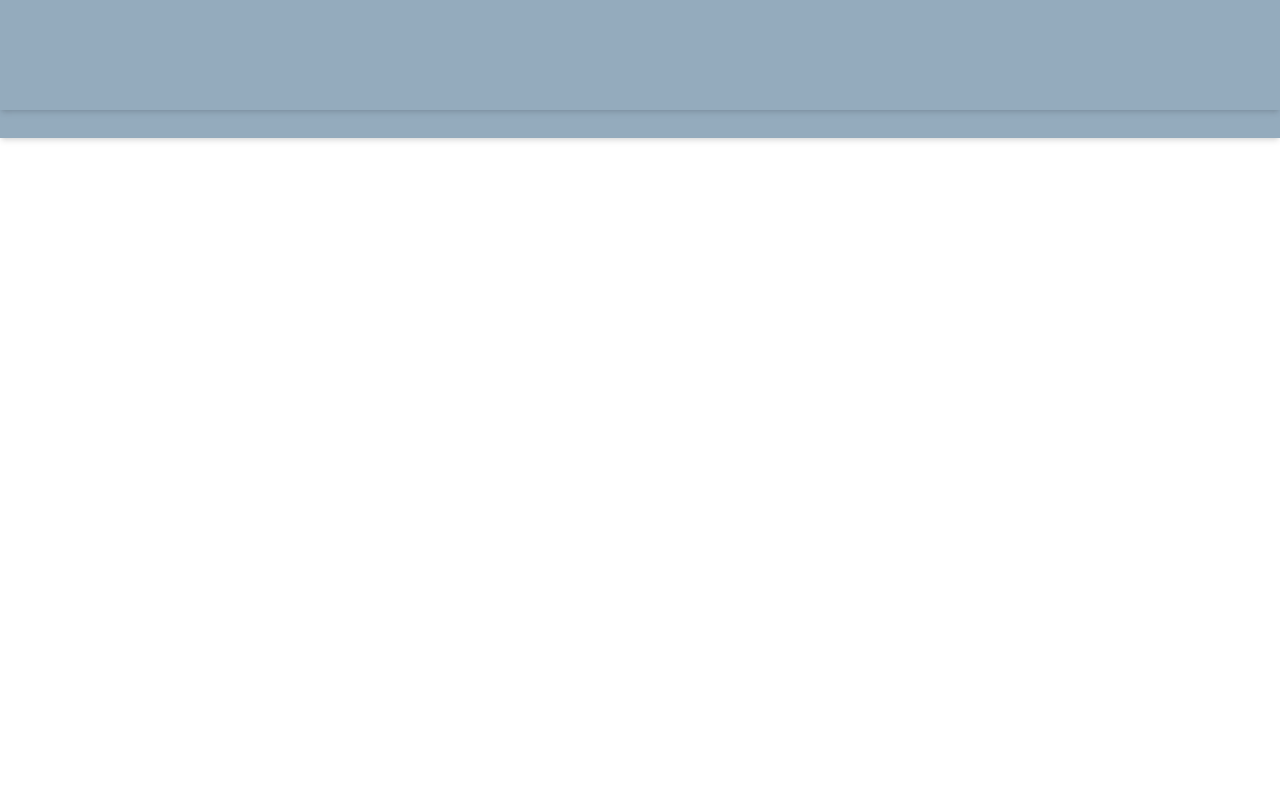
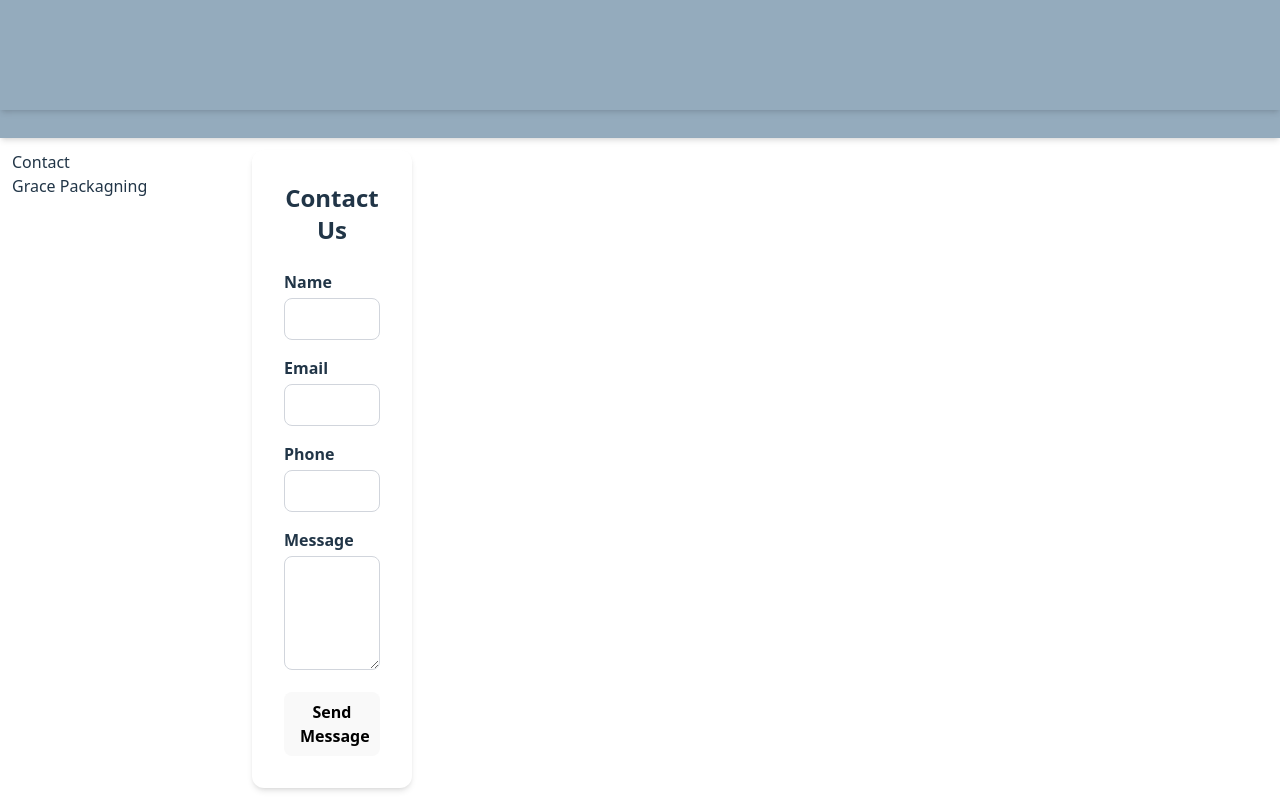
Before and after one commit to Rajeshjoesph/landing_page, a React (Vite) app: page / in a window 1280 px wide. Shown: the part 630-1430 px from the top of the page. Before the commit the page ends 800 px from the top, so only its background shows below. Built offline with nearby package versions, Linux system fonts and the light colour scheme.

Commit message:
add About us page

```diff
--- a/src/App.jsx
+++ b/src/App.jsx
@@ -4,6 +4,7 @@ import viteLogo from '/vite.svg'
 import './App.css'
 import Navbar from './compontent/Navbar'
 import HeroPage from './compontent/HeroPage'
+import AboutUs from './compontent/Aboutus'
 
 function App() {
   // const [count, setCount] = useState(0)
@@ -12,9 +13,11 @@ function App() {
     <div>
       <Navbar />
       <HeroPage />
+      <AboutUs/>
       {/* <div className="p-6">
         <h1 className="text-3xl font-bold">Welcome to Grace Packing!</h1>
       </div> */}
+
     </div>
   )
 }
--- /dev/null
+++ b/src/compontent/Aboutus.jsx
@@ -0,0 +1,96 @@
+import React, { useState } from 'react';
+import 'react-responsive-carousel/lib/styles/carousel.min.css'; // required for carousel styling
+// import { Carousel } from 'react-responsive-carousel';
+import image1 from '../assets/image1.jpg';
+import Carousel from './Carousel';
+
+const AboutUs = () => {
+    const [formData, setFormData] = useState({
+        name: '',
+        email: '',
+        phone: '',
+        message: ''
+    });
+
+    const handleChange = (e) => {
+        setFormData({
+            ...formData,
+            [e.target.name]: e.target.value
+        });
+    };
+    const handleSubmit = (e) => {
+        e.preventDefault();
+        console.log('Submitted Data:', formData);
+        // You can integrate email sending logic or backend API call here
+    };
+
+    return (
+        <div className=" shadow-md p-3 flex  w-full">
+            <div className='w-60'>
+                <h1>Contact</h1>
+                <h2>Grace Packagning</h2>
+            </div>
+            <div className="w-40 p-8 bg-white shadow-md rounded-xl">
+                <h2 className="text-2xl font-bold mb-6 text-center">Contact Us</h2>
+                <form onSubmit={handleSubmit} className="space-y-4">
+                    <div>
+                        <label className="block font-semibold mb-1">Name</label>
+                        <input
+                            type="text"
+                            name="name"
+                            className="w-full border border-gray-300 px-4 py-2 rounded-lg focus:outline-none focus:ring-2 focus:ring-blue-500"
+                            value={formData.name}
+                            onChange={handleChange}
+                            required
+                        />
+                    </div>
+
+                    <div>
+                        <label className="block font-semibold mb-1">Email</label>
+                        <input
+                            type="email"
+                            name="email"
+                            className="w-full border border-gray-300 px-4 py-2 rounded-lg focus:outline-none focus:ring-2 focus:ring-blue-500"
+                            value={formData.email}
+                            onChange={handleChange}
+                            required
+                        />
+                    </div>
+
+                    <div>
+                        <label className="block font-semibold mb-1">Phone</label>
+                        <input
+                            type="tel"
+                            name="phone"
+                            className="w-full border border-gray-300 px-4 py-2 rounded-lg focus:outline-none focus:ring-2 focus:ring-blue-500"
+                            value={formData.phone}
+                            onChange={handleChange}
+                            required
+                        />
+                    </div>
+
+                    <div>
+                        <label className="block font-semibold mb-1">Message</label>
+                        <textarea
+                            name="message"
+                            rows="4"
+                            className="w-full border border-gray-300 px-4 py-2 rounded-lg focus:outline-none focus:ring-2 focus:ring-blue-500"
+                            value={formData.message}
+                            onChange={handleChange}
+                            required
+                        ></textarea>
+                    </div>
+
+                    <button
+                        type="submit"
+                        className="w-full bg-[#94abbd] text-black font-semibold py-2 px-4 rounded-lg hover:bg-blue-700 transition duration-300"
+                    >
+                        Send Message
+                    </button>
+                </form>
+            </div>
+        </div>
+    );
+};
+
+export default AboutUs;
```
